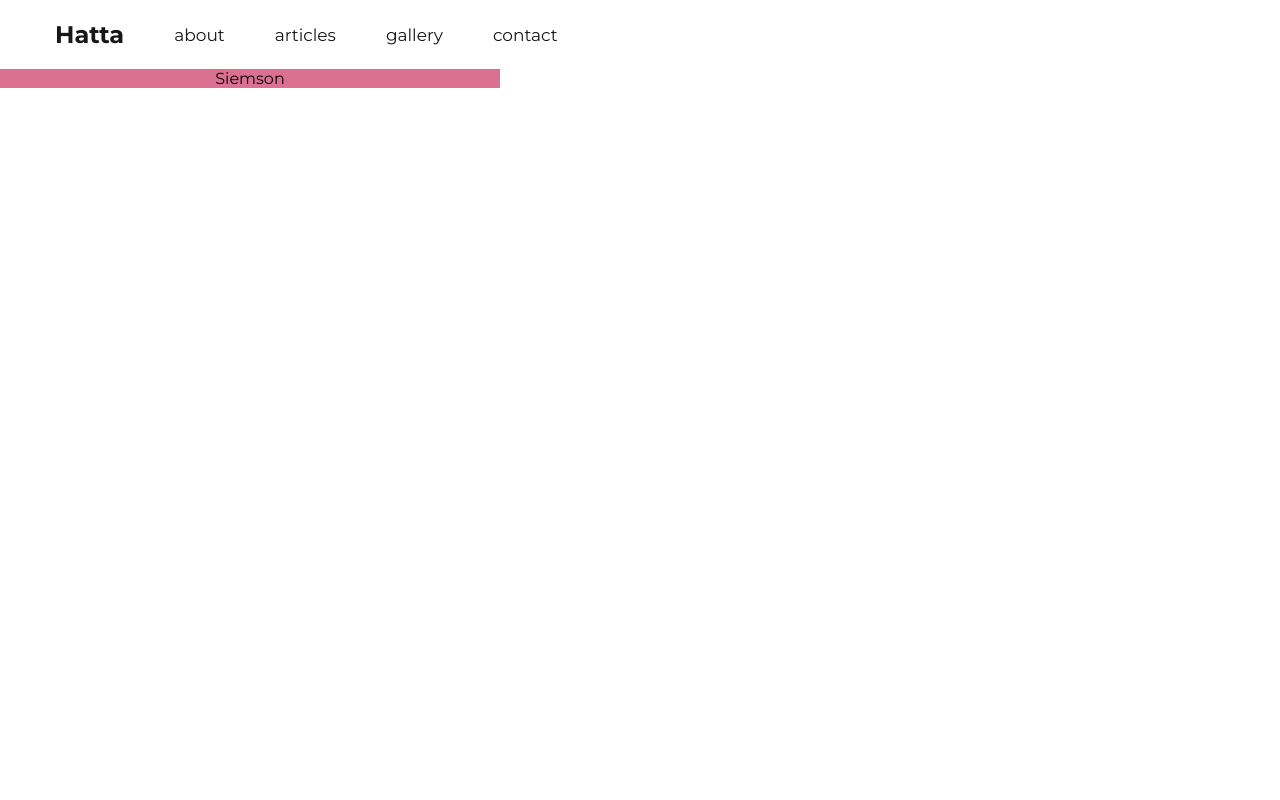
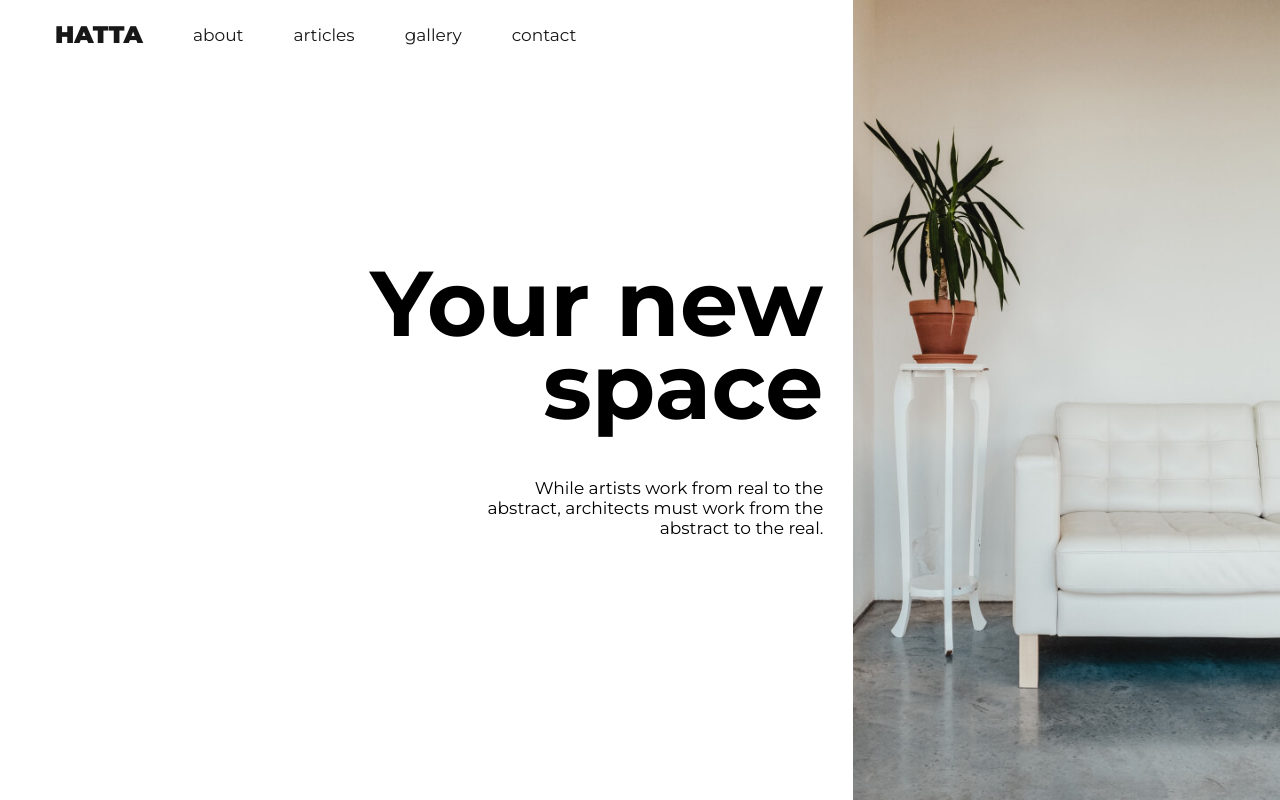
Before and after one commit to staadam/hatta-website, a Gatsby site: page / in a window 1280 px wide. Built offline with nearby package versions, Linux system fonts and the light colour scheme; Gatsby itself is replaced by a stand-in of ours.

Commit message:
gatsby image and homePage

```diff
--- a/gatsby-config.js
+++ b/gatsby-config.js
@@ -18,7 +18,7 @@ module.exports = {
           google: [
             {
               family: 'Montserrat',
-              variants: ['400', '600', '700'],
+              variants: ['400', '600', '700', '900'],
             },
           ],
         },
@@ -26,5 +26,15 @@ module.exports = {
     },
     `gatsby-plugin-styled-components`,
     `gatsby-plugin-layout`,
+    `gatsby-plugin-image`,
+    `gatsby-plugin-sharp`,
+    `gatsby-transformer-sharp`,
+    {
+      resolve: `gatsby-source-filesystem`,
+      options: {
+        name: `images`,
+        path: `${__dirname}/src/assets/images/`,
+      },
+    },
   ],
 };
--- a/package.json
+++ b/package.json
@@ -17,10 +17,14 @@
   "dependencies": {
     "babel-plugin-styled-components": "^1.13.3",
     "gatsby": "^4.0.0",
+    "gatsby-plugin-image": "^2.0.0",
     "gatsby-plugin-layout": "^3.0.0",
+    "gatsby-plugin-sharp": "^4.0.0",
     "gatsby-plugin-styled-components": "^5.0.0",
     "gatsby-plugin-typescript": "^4.0.0",
     "gatsby-plugin-webfonts": "^2.1.1",
+    "gatsby-source-filesystem": "^4.0.0",
+    "gatsby-transformer-sharp": "^4.0.0",
     "react": "^17.0.1",
     "react-dom": "^17.0.1",
     "styled-components": "^5.3.3"
--- a/src/assets/ThemeProvider.tsx
+++ b/src/assets/ThemeProvider.tsx
@@ -12,6 +12,7 @@ export const theme = {
     lightPurple: '#ECEFF7',
   },
   fontSize: {
+    banner: '92px',
     xxl: '34px',
     xl: '24px',
     l: '17px',
--- a/src/components/Navigation/Navigation.tsx
+++ b/src/components/Navigation/Navigation.tsx
@@ -3,6 +3,9 @@ import { Link } from 'gatsby';
 import styled from 'styled-components';
 
 const Wrapper = styled.nav`
+  position: fixed;
+  top: 0;
+  left: 0;
   display: flex;
   align-items: center;
   padding: 20px 30px;
@@ -10,10 +13,11 @@ const Wrapper = styled.nav`
 
 const StyledLogo = styled(Link)`
   font-size: ${({ theme }) => theme.fontSize.xl};
-  font-weight: 700;
+  font-weight: 900;
   color: ${({ theme }) => theme.colors.black};
   margin: 0 25px;
   text-decoration: none;
+  text-transform: uppercase;
 `;
 
 const StyledLink = styled(Link)`
@@ -21,14 +25,26 @@ const StyledLink = styled(Link)`
   color: ${({ theme }) => theme.colors.black};
   margin: 0 25px;
   text-decoration: none;
+
+  &.active {
+    font-weight: 700;
+  }
 `;
 
 export const Navigation = () => (
   <Wrapper>
     <StyledLogo to='/'>Hatta</StyledLogo>
-    <StyledLink to='/about'>about</StyledLink>
-    <StyledLink to='/articles'>articles</StyledLink>
-    <StyledLink to='/gallery'>gallery</StyledLink>
-    <StyledLink to='/contact'>contact</StyledLink>
+    <StyledLink to='/about' activeClassName='active'>
+      about
+    </StyledLink>
+    <StyledLink to='/articles' activeClassName='active'>
+      articles
+    </StyledLink>
+    <StyledLink to='/gallery' activeClassName='active'>
+      gallery
+    </StyledLink>
+    <StyledLink to='/contact' activeClassName='active'>
+      contact
+    </StyledLink>
   </Wrapper>
 );
--- /dev/null
+++ b/src/components/Title/Title.tsx
@@ -0,0 +1,37 @@
+import * as React from 'react';
+import styled from 'styled-components';
+import { ReactNode } from 'react';
+
+interface ITitleProps {
+  children: ReactNode;
+  isBanner?: boolean;
+}
+
+const TitleWrapper = styled.div`
+  display: flex;
+  flex-direction: column;
+  align-items: flex-end;
+  text-align: ${({ isBanner }) => (isBanner ? 'right' : 'left')};
+
+  h1 {
+    max-width: 500px;
+    font-size: ${({ theme: { fontSize } }) => fontSize.banner};
+    margin-bottom: 50px;
+    line-height: 0.9;
+  }
+
+  h2 {
+    max-width: 500px;
+    font-size: ${({ theme: { fontSize } }) => fontSize.xl};
+    margin-bottom: 20px;
+  }
+
+  p {
+    max-width: 350px;
+    font-size: ${({ theme: { fontSize } }) => fontSize.l};
+  }
+`;
+
+export const Title = ({ children, isBanner }: ITitleProps) => (
+  <TitleWrapper isBanner>{children}</TitleWrapper>
+);
--- a/src/pages/index.tsx
+++ b/src/pages/index.tsx
@@ -1,14 +1,60 @@
 import * as React from 'react';
 import styled from 'styled-components';
+import { graphql } from 'gatsby';
+import { GatsbyImage, IGatsbyImageData } from 'gatsby-plugin-image';
+
+import { Title } from '../components/Title/Title';
+
+const Wrapper = styled.main`
+  width: 100%;
+  min-height: 100vh;
+
+  display: grid;
+  grid-template-columns: 2fr minmax(300px, 1fr);
+`;
 
 const Banner = styled.div`
-  width: 500px;
-  text-align: center;
-  background-color: palevioletred;
+  display: flex;
+  flex-direction: column;
+  justify-content: center;
+  align-items: flex-end;
+  padding-right: 30px;
 `;
 
-const IndexPage = () => {
-  return <Banner>Siemson</Banner>;
+interface IIndexProps {
+  data: {
+    file: {
+      childImageSharp: {
+        gatsbyImageData: IGatsbyImageData;
+      };
+    };
+  };
+}
+
+export const query = graphql`
+  {
+    file(name: { eq: "hero" }) {
+      childImageSharp {
+        gatsbyImageData(placeholder: TRACED_SVG, breakpoints: [750, 1080, 1366])
+      }
+    }
+  }
+`;
+
+const IndexPage = ({ data }: IIndexProps) => {
+  return (
+    <Wrapper>
+      <Banner>
+        <Title isBanner>
+          <h1>Your new space</h1>
+          <p>
+            While artists work from real to the abstract, architects must work from the abstract to the real.
+          </p>
+        </Title>
+      </Banner>
+      <GatsbyImage image={data.file.childImageSharp.gatsbyImageData} alt='hero image' />
+    </Wrapper>
+  );
 };
 
 export default IndexPage;
```
Also changed, not shown: .prettierrc.json, src/assets/images/hero.jpg (added), src/images/icon.png (deleted), 1 other file.
